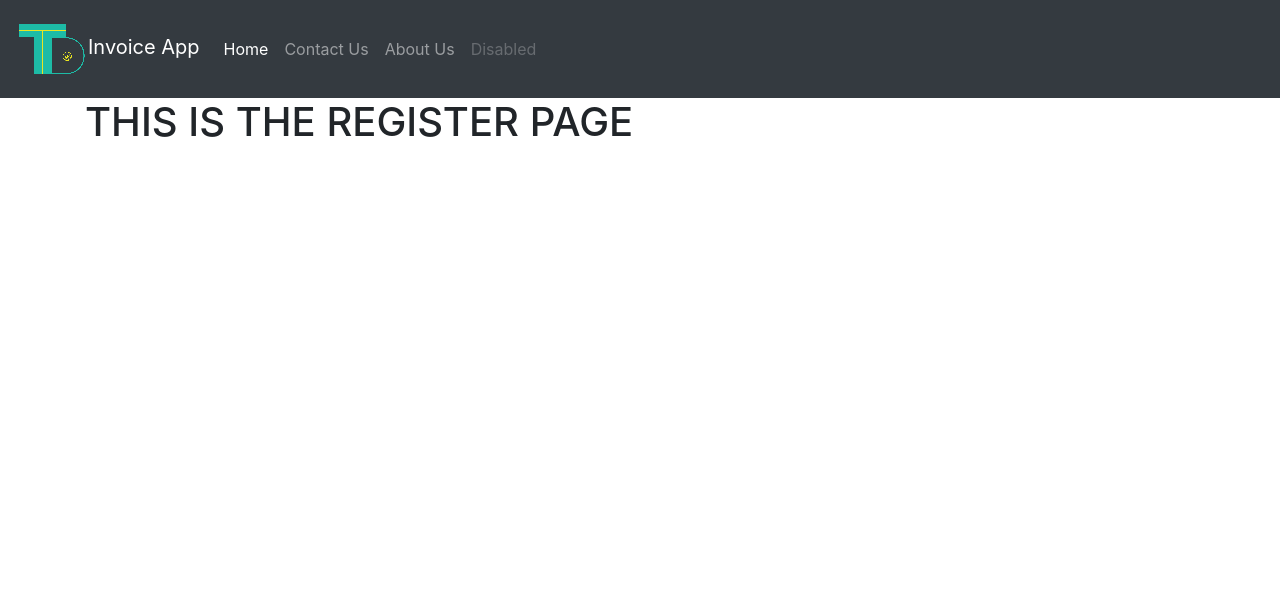
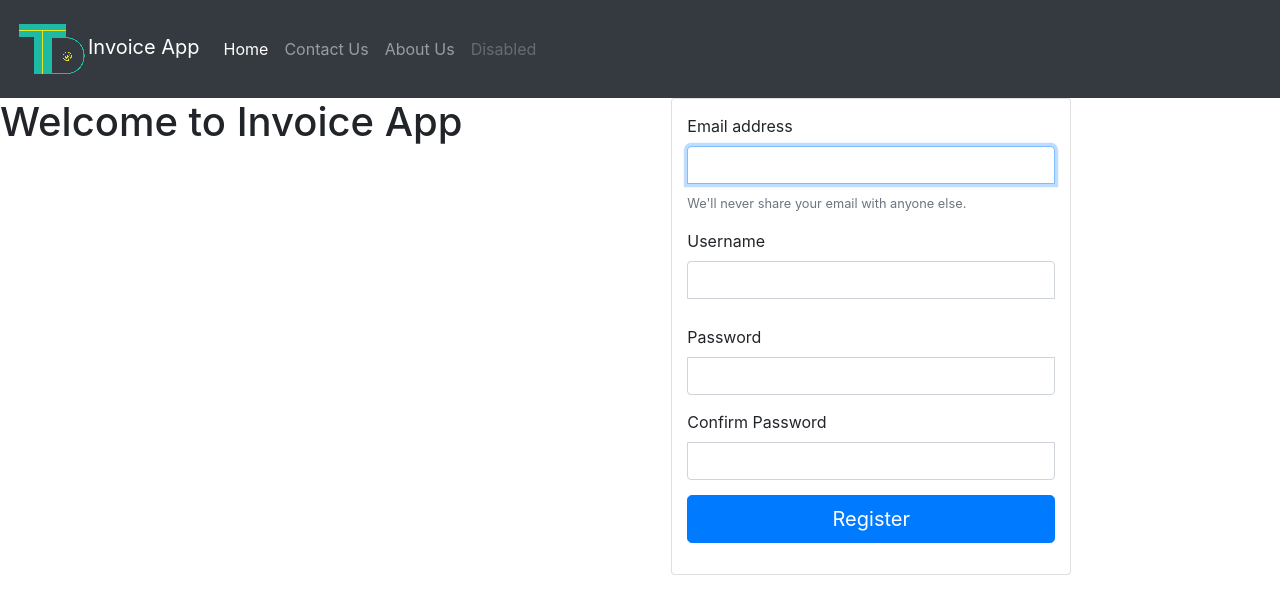
Before and after one commit to ParitoshChaudhary/InvoiceApp, a Django app: page /register/ in a window 1280 px wide. Shown: the top 614 px of the page. Run offline with Django 3.2, Linux system fonts and the light colour scheme; some libraries are stand-ins or nearby versions.

Commit message:
Added form for registration. Edited some html files.

```diff
--- a/InvoiceApp/settings.py
+++ b/InvoiceApp/settings.py
@@ -95,7 +95,7 @@ DATABASES = {
         'NAME': 'invoiceDB',
         'CLIENT': {
             'host': '127.0.0.1',
-            'port': 27017,
+            'port': 27018,
             'username': 'invoiceAdmin',
             'password': "DB@Invoice_",
             'authSource': 'invoiceDB',
--- a/templates/base.html
+++ b/templates/base.html
@@ -45,7 +45,9 @@
     <script src="https://stackpath.bootstrapcdn.com/bootstrap/4.4.1/js/bootstrap.min.js" integrity="sha384-wfSDF2E50Y2D1uUdj0O3uMBJnjuUD4Ih7YwaYd1iqfktj0Uod8GCExl3Og8ifwB6" crossorigin="anonymous"></script>
 
     {% block content %}
-
+        <div class="container">
+            <h2>Welcome to Invoice App</h2>
+        </div>
     {% endblock content %}
 
 </body>
--- a/templates/users/register.html
+++ b/templates/users/register.html
@@ -12,8 +12,80 @@
 </head>
 <body>
     {% block content %}
-        <div class="container">
-            <h1>THIS IS THE REGISTER PAGE </h1>
+
+        <style type="text/css">
+
+          .card-signin {
+              width: 100%;
+              max-width: 400px;
+              padding: 15px;
+              margin: auto;
+          }
+
+          .form-signin input[type="email"] {
+            margin-bottom: 10px;
+            border-bottom-right-radius: 0;
+            border-bottom-left-radius: 0;
+          }
+          .form-signin input[type="text"] {
+            margin-bottom: 10px;
+            border-bottom-right-radius: 0;
+            border-bottom-left-radius: 0;
+          }
+          .form-signin input[type="password"] {
+            margin-bottom: -1px;
+            border-top-left-radius: 0;
+            border-top-right-radius: 0;
+          }
+        </style>
+
+        <div class="container-fluid">
+            <div class="row justify-content-centre">
+                <h1>Welcome to Invoice App </h1>
+                <div class="card card-signin">
+                    <div class="car-body">
+                        <form class="form-signin" method="post">
+                            {% csrf_token %}
+                            <div class="d-flex flex-column pb-3">
+                                <div class="form-group">
+                                    <label for="user_email">Email address</label>
+                                    <input type="email" class="form-control" id="user_email" aria-describedby="emailHelp"
+                                           name="email" required autofocus>
+                                    <small id="emailHelp" class="form-text text-muted">We'll never share your email with anyone else.</small>
+                                </div>
+                                <div class="form-group">
+                                    <label for="user_name">Username</label>
+                                    <input type="email" class="form-control" id="user_name" aria-describedby="emailHelp"
+                                           name="username" required>
+                                </div>
+                                <div class="form-group">
+                                    <label for="user_password">Password</label>
+                                    <input type="password" class="form-control" id="user_password" name="password1"
+                                           required>
+                                </div>
+                                <div class="form-group">
+                                    <label for="user_conf_password">Confirm Password</label>
+                                    <input type="password" class="form-control" id="user_conf_password" name="password2"
+                                           required>
+                                </div>
+                                {% for field in registration_form %}
+                                <p>
+                                    {% for error in field.errors %}
+                                        <p style="color: red">{{ error }}</p>
+                                    {% endfor %}
+                                </p>
+                                {% endfor %}
+                                {% if registration_form.non_field_errors %}
+                                    <div style="color: red">
+                                        <p>{{registration_form.non_field_errors}}</p>
+                                    </div>
+                                {% endif %}
+                                <button class="btn btn-lg btn-primary btn-block" type="submit">Register</button>
+                            </div>
+                        </form>
+                    </div>
+                </div>
+            </div>
         </div>
     {% endblock content %}
 </body>
--- a/users/views.py
+++ b/users/views.py
@@ -1,6 +1,12 @@
-from django.shortcuts import render
+from django.shortcuts import render, redirect
+from django.http import HttpResponse
+from django.contrib.auth import login, authenticate
+from .forms import RegistrationForm
 
 
-def register_view(request):
+def register_view(request, *args, **kwargs):
+    user = request.user
+    if user.is_authenticated:
+        return HttpResponse(f"You are already authenticated as {user.email}")
     context = {}
     return render(request, "users/register.html", context)
```
Also changed, not shown: users/forms.py (added, +27 -0 lines).
